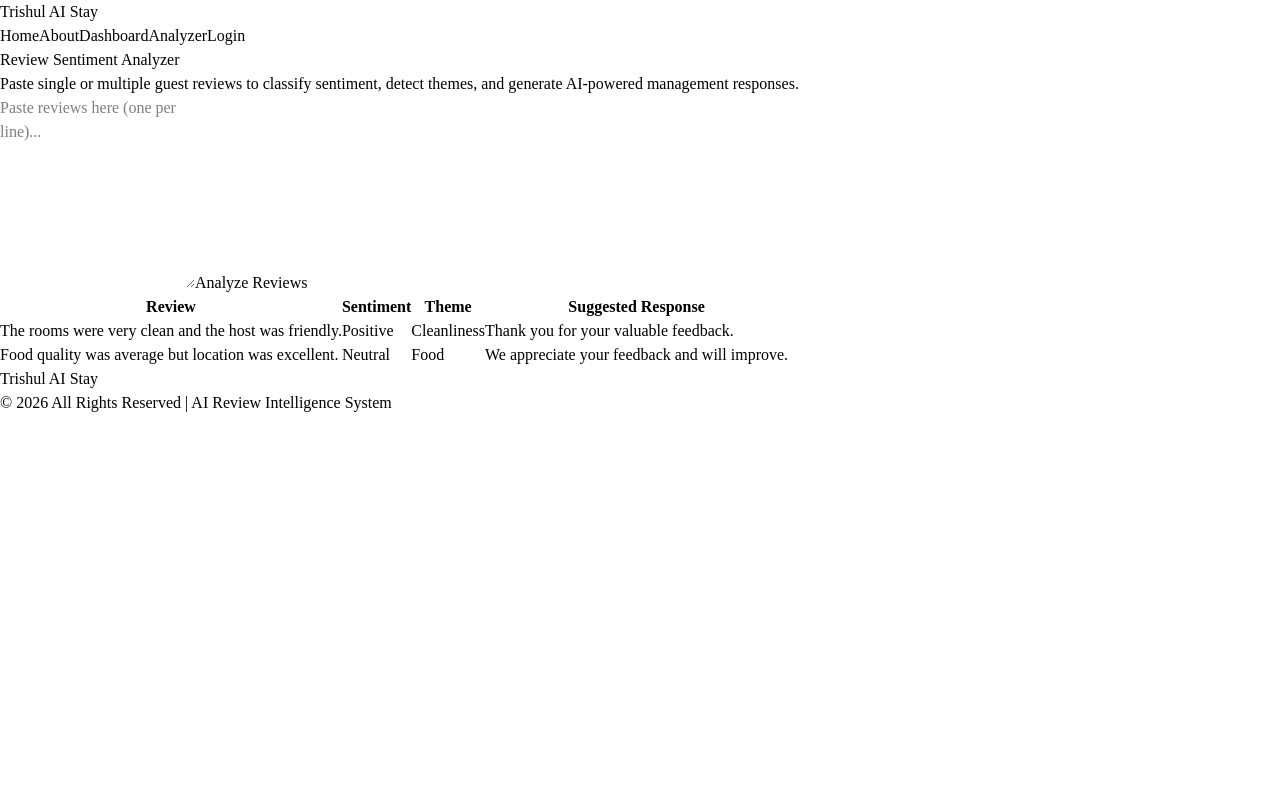
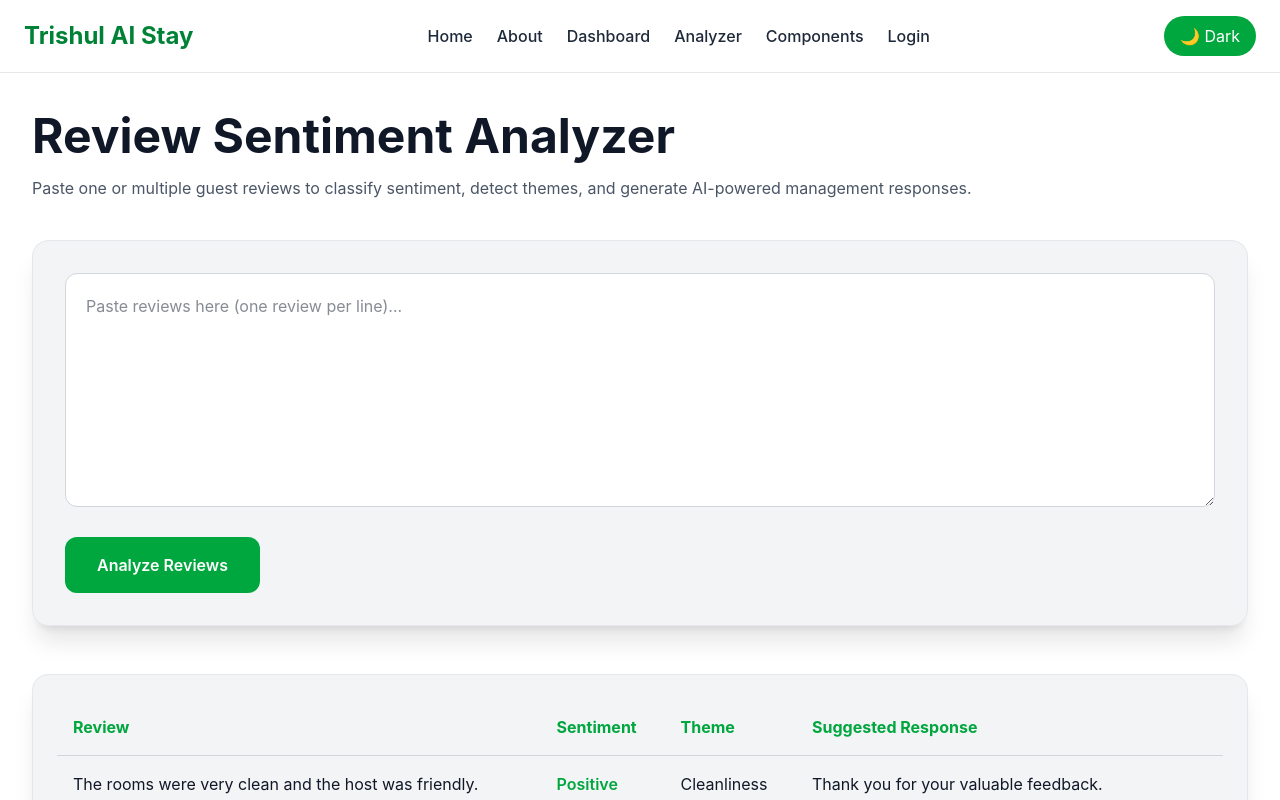
Before and after one commit to tejasw24/guestinsight-ai, a React (Vite) app: page /analyzer in a window 1280 px wide. Shown: the top 800 px of the page. Built offline with nearby package versions, Linux system fonts and the light colour scheme.

Commit message:
feat: add dark mode support and update UI

```diff
--- a/package.json
+++ b/package.json
@@ -10,9 +10,11 @@
     "preview": "vite preview"
   },
   "dependencies": {
+    "@tailwindcss/vite": "^4.3.1",
     "react": "^19.2.6",
     "react-dom": "^19.2.6",
-    "react-router-dom": "^7.18.0"
+    "react-router-dom": "^7.18.0",
+    "tailwindcss": "^4.3.1"
   },
   "devDependencies": {
     "@eslint/js": "^10.0.1",
--- a/src/App.jsx
+++ b/src/App.jsx
@@ -1,4 +1,5 @@
 import { BrowserRouter, Routes, Route } from "react-router-dom";
+import { useEffect, useState } from "react";
 
 import Home from "./pages/Home";
 import About from "./pages/About";
@@ -8,22 +9,29 @@ import Analyzer from "./pages/Analyzer";
 import ComponentDemo from "./pages/ComponentDemo";
 
 function App() {
+  const [darkMode, setDarkMode] = useState(() => {
+    return localStorage.getItem("theme") === "dark";
+  });
+
+  useEffect(() => {
+    if (darkMode) {
+      document.documentElement.classList.add("dark");
+      localStorage.setItem("theme", "dark");
+    } else {
+      document.documentElement.classList.remove("dark");
+      localStorage.setItem("theme", "light");
+    }
+  }, [darkMode]);
+
   return (
     <BrowserRouter>
       <Routes>
-
-        <Route path="/" element={<Home />} />
-
-        <Route path="/about" element={<About />} />
-
-        <Route path="/dashboard" element={<Dashboard />} />
-
-        <Route path="/login" element={<Login />} />
-
-        <Route path="/analyzer" element={<Analyzer />} />
-
-        <Route path="/components" element={<ComponentDemo />} />
-
+        <Route path="/" element={<Home darkMode={darkMode} setDarkMode={setDarkMode} />} />
+        <Route path="/about" element={<About darkMode={darkMode} setDarkMode={setDarkMode} />} />
+        <Route path="/dashboard" element={<Dashboard darkMode={darkMode} setDarkMode={setDarkMode} />} />
+        <Route path="/login" element={<Login darkMode={darkMode} setDarkMode={setDarkMode} />} />
+        <Route path="/analyzer" element={<Analyzer darkMode={darkMode} setDarkMode={setDarkMode} />} />
+        <Route path="/components" element={<ComponentDemo darkMode={darkMode} setDarkMode={setDarkMode} />} />
       </Routes>
     </BrowserRouter>
   );
--- a/src/components/Navbar.jsx
+++ b/src/components/Navbar.jsx
@@ -1,30 +1,28 @@
 import { Link } from "react-router-dom";
 
-function Navbar() {
+function Navbar({ darkMode, setDarkMode }) {
     return (
-        <nav className="fixed top-0 w-full z-50 backdrop-blur-md bg-white/10 border-b border-white/20">
-            <div className="max-w-7xl mx-auto flex justify-between items-center px-8 py-4">
-                <h1 className="text-2xl font-bold text-white tracking-wide">
+        <nav className="fixed top-0 w-full z-50 backdrop-blur-md bg-white/80 dark:bg-black/40 border-b border-gray-200 dark:border-white/20">
+            <div className="max-w-7xl mx-auto flex justify-between items-center px-6 py-4">
+                <h1 className="text-xl md:text-2xl font-bold text-green-700 dark:text-white">
                     Trishul AI Stay
                 </h1>
 
-                <div className="flex gap-8 text-white font-medium">
-                    <Link to="/" className="hover:text-green-300 transition">
-                        Home
-                    </Link>
-                    <Link to="/about" className="hover:text-green-300 transition">
-                        About
-                    </Link>
-                    <Link to="/dashboard" className="hover:text-green-300 transition">
-                        Dashboard
-                    </Link>
-                    <Link to="/analyzer" className="hover:text-green-300 transition">
-                        Analyzer
-                    </Link>
-                    <Link to="/login" className="hover:text-green-300 transition">
-                        Login
-                    </Link>
+                <div className="hidden md:flex gap-6 text-gray-800 dark:text-white font-medium">
+                    <Link to="/" className="hover:text-green-500">Home</Link>
+                    <Link to="/about" className="hover:text-green-500">About</Link>
+                    <Link to="/dashboard" className="hover:text-green-500">Dashboard</Link>
+                    <Link to="/analyzer" className="hover:text-green-500">Analyzer</Link>
+                    <Link to="/components" className="hover:text-green-500">Components</Link>
+                    <Link to="/login" className="hover:text-green-500">Login</Link>
                 </div>
+
+                <button
+                    onClick={() => setDarkMode(!darkMode)}
+                    className="px-4 py-2 rounded-full bg-green-600 text-white hover:bg-green-700 transition"
+                >
+                    {darkMode ? "☀️ Light" : "🌙 Dark"}
+                </button>
             </div>
         </nav>
     );
--- a/src/pages/About.jsx
+++ b/src/pages/About.jsx
@@ -1,21 +1,45 @@
 import Navbar from "../components/Navbar";
 import Footer from "../components/Footer";
 
-function About() {
+function About({ darkMode, setDarkMode }) {
     return (
-        <div className="bg-gray-950 min-h-screen text-white">
-            <Navbar />
+        <div className="bg-white dark:bg-gray-950 min-h-screen text-gray-900 dark:text-white">
+            <Navbar darkMode={darkMode} setDarkMode={setDarkMode} />
 
             <div className="max-w-6xl mx-auto px-8 py-32">
                 <h1 className="text-5xl font-bold mb-8">
                     About the Project
                 </h1>
 
-                <p className="text-gray-300 text-lg leading-relaxed">
-                    This AI-powered sentiment classifier helps Trishul Eco-Homestays
-                    analyze guest reviews efficiently by detecting sentiment, identifying
-                    review themes, and generating instant management responses.
-                </p>
+                <div className="bg-gray-100 dark:bg-white/10 backdrop-blur-lg rounded-2xl p-8 shadow-xl border border-gray-200 dark:border-white/20">
+                    <p className="text-lg leading-relaxed text-gray-700 dark:text-gray-300">
+                        <span className="font-semibold text-green-600">
+                            GuestInsight AI
+                        </span>{" "}
+                        is an AI-powered web application developed to help Trishul
+                        Eco-Homestays efficiently analyze guest reviews collected from
+                        multiple booking platforms.
+                    </p>
+
+                    <p className="mt-6 text-lg leading-relaxed text-gray-700 dark:text-gray-300">
+                        The system automatically classifies reviews into
+                        <span className="font-semibold"> Positive</span>,
+                        <span className="font-semibold"> Neutral</span>, or
+                        <span className="font-semibold"> Negative</span> sentiments,
+                        identifies the primary review theme such as Food, Host,
+                        Cleanliness, Location, Value, or Experience, and generates an
+                        AI-assisted management response.
+                    </p>
+
+                    <p className="mt-6 text-lg leading-relaxed text-gray-700 dark:text-gray-300">
+                        This project is built using
+                        <span className="font-semibold"> React</span>,
+                        <span className="font-semibold"> Tailwind CSS</span>, and will
+                        be extended with an
+                        <span className="font-semibold"> Express.js REST API</span> and
+                        AI integration in the upcoming development phases.
+                    </p>
+                </div>
             </div>
 
             <Footer />
--- a/src/pages/Analyzer.jsx
+++ b/src/pages/Analyzer.jsx
@@ -1,54 +1,54 @@
 import Navbar from "../components/Navbar";
 import Footer from "../components/Footer";
 
-function Analyzer() {
+function Analyzer({ darkMode, setDarkMode }) {
     const sampleResults = [
         {
             review: "The rooms were very clean and the host was friendly.",
             sentiment: "Positive",
             theme: "Cleanliness",
-            response: "Thank you for your valuable feedback."
+            response: "Thank you for your valuable feedback.",
         },
         {
             review: "Food quality was average but location was excellent.",
             sentiment: "Neutral",
             theme: "Food",
-            response: "We appreciate your feedback and will improve."
-        }
+            response: "We appreciate your feedback and will improve.",
+        },
     ];
 
     return (
-        <div className="bg-gray-950 min-h-screen text-white">
-            <Navbar />
+        <div className="bg-white dark:bg-gray-950 min-h-screen text-gray-900 dark:text-white">
+            <Navbar darkMode={darkMode} setDarkMode={setDarkMode} />
 
             <div className="max-w-7xl mx-auto px-8 py-28">
                 <h1 className="text-5xl font-bold mb-4">
                     Review Sentiment Analyzer
                 </h1>
 
-                <p className="text-gray-400 mb-10">
-                    Paste single or multiple guest reviews to classify sentiment,
+                <p className="text-gray-600 dark:text-gray-400 mb-10">
+                    Paste one or multiple guest reviews to classify sentiment,
                     detect themes, and generate AI-powered management responses.
                 </p>
 
                 {/* Input Section */}
-                <div className="bg-white/10 backdrop-blur-lg rounded-2xl p-8 mb-12 shadow-lg">
+                <div className="bg-gray-100 dark:bg-white/10 backdrop-blur-lg rounded-2xl p-8 mb-12 shadow-xl border border-gray-200 dark:border-white/20">
                     <textarea
                         rows="8"
-                        placeholder="Paste reviews here (one per line)..."
-                        className="w-full p-5 rounded-xl bg-black/30 border border-white/20 outline-none"
-                    ></textarea>
+                        placeholder="Paste reviews here (one review per line)..."
+                        className="w-full p-5 rounded-xl bg-white dark:bg-black/30 border border-gray-300 dark:border-white/20 outline-none focus:ring-2 focus:ring-green-500"
+                    />
 
-                    <button className="mt-6 bg-green-500 hover:bg-green-600 px-8 py-4 rounded-xl font-semibold transition">
+                    <button className="mt-6 bg-green-600 hover:bg-green-700 text-white px-8 py-4 rounded-xl font-semibold transition duration-300">
                         Analyze Reviews
                     </button>
                 </div>
 
                 {/* Results Table */}
-                <div className="overflow-x-auto bg-white/10 rounded-2xl p-6 shadow-lg">
+                <div className="overflow-x-auto bg-gray-100 dark:bg-white/10 rounded-2xl p-6 shadow-xl border border-gray-200 dark:border-white/20">
                     <table className="w-full text-left border-collapse">
                         <thead>
-                            <tr className="border-b border-white/20 text-green-400">
+                            <tr className="border-b border-gray-300 dark:border-white/20 text-green-600">
                                 <th className="p-4">Review</th>
                                 <th className="p-4">Sentiment</th>
                                 <th className="p-4">Theme</th>
@@ -58,10 +58,25 @@ function Analyzer() {
 
                         <tbody>
                             {sampleResults.map((item, index) => (
-                                <tr key={index} className="border-b border-white/10">
+                                <tr
+                                    key={index}
+                                    className="border-b border-gray-200 dark:border-white/10"
+                                >
                                     <td className="p-4">{item.review}</td>
-                                    <td className="p-4">{item.sentiment}</td>
+
+                                    <td
+                                        className={`p-4 font-semibold ${item.sentiment === "Positive"
+                                                ? "text-green-600"
+                                                : item.sentiment === "Negative"
+                                                    ? "text-red-500"
+                                                    : "text-yellow-500"
+                                            }`}
+                                    >
+                                        {item.sentiment}
+                                    </td>
+
                                     <td className="p-4">{item.theme}</td>
+
                                     <td className="p-4">{item.response}</td>
                                 </tr>
                             ))}
--- a/src/pages/ComponentDemo.jsx
+++ b/src/pages/ComponentDemo.jsx
@@ -3,58 +3,42 @@ import { useState } from "react";
 import Navbar from "../components/Navbar";
 import Footer from "../components/Footer";
 
-import {
-    Button,
-    Input,
-    Modal,
-    Toast,
-    Loader,
-} from "../components/ui";
+import { Button, Input, Modal, Toast, Loader } from "../components/ui";
 
-function ComponentDemo() {
+function ComponentDemo({ darkMode, setDarkMode }) {
     const [showModal, setShowModal] = useState(false);
     const [showToast, setShowToast] = useState(false);
 
     return (
-        <>
-            <Navbar />
+        <div className="bg-white dark:bg-gray-950 min-h-screen text-gray-900 dark:text-white">
+            <Navbar darkMode={darkMode} setDarkMode={setDarkMode} />
 
-            <div className="min-h-screen p-10 bg-slate-100">
-
-                <h1 className="text-4xl font-bold mb-8">
+            <div className="max-w-6xl mx-auto px-8 py-32">
+                <h1 className="text-4xl font-bold mb-4">
                     UI Component Showcase
                 </h1>
 
-                {/* Button */}
-                <div className="mb-8">
-                    <h2 className="font-semibold mb-2">Button</h2>
+                <p className="text-gray-600 dark:text-gray-400 mb-10">
+                    Demo page showing reusable UI components used in the project.
+                </p>
 
-                    <Button
-                        variant="primary"
-                        onClick={() => alert("Button Clicked")}
-                    >
+                <div className="grid md:grid-cols-2 gap-8">
+                    <div className="bg-gray-100 dark:bg-white/10 p-6 rounded-2xl border border-gray-200 dark:border-white/20">
+                        <h2 className="font-semibold mb-4">Button</h2>
+                        <Button variant="primary" onClick={() => alert("Button Clicked")}>
                             Analyze Reviews
                         </Button>
                     </div>
 
-                {/* Input */}
-                <div className="mb-8 max-w-md">
-                    <h2 className="font-semibold mb-2">Input</h2>
-
-                    <Input
-                        label="Guest Review"
-                        placeholder="Paste review here..."
-                    />
+                    <div className="bg-gray-100 dark:bg-white/10 p-6 rounded-2xl border border-gray-200 dark:border-white/20">
+                        <h2 className="font-semibold mb-4">Input</h2>
+                        <Input label="Guest Review" placeholder="Paste review here..." />
                     </div>
 
-                {/* Modal */}
-                <div className="mb-8">
-                    <h2 className="font-semibold mb-2">Modal</h2>
+                    <div className="bg-gray-100 dark:bg-white/10 p-6 rounded-2xl border border-gray-200 dark:border-white/20">
+                        <h2 className="font-semibold mb-4">Modal</h2>
 
-                    <Button
-                        variant="secondary"
-                        onClick={() => setShowModal(true)}
-                    >
+                        <Button variant="secondary" onClick={() => setShowModal(true)}>
                             Open Modal
                         </Button>
 
@@ -63,48 +47,37 @@ function ComponentDemo() {
                             onClose={() => setShowModal(false)}
                             title="Review Details"
                         >
-                        <p>
-                            Sample review details displayed inside modal.
-                        </p>
+                            <p>Sample review details displayed inside modal.</p>
                         </Modal>
                     </div>
 
-                {/* Toast */}
-                <div className="mb-8">
-                    <h2 className="font-semibold mb-2">Toast</h2>
+                    <div className="bg-gray-100 dark:bg-white/10 p-6 rounded-2xl border border-gray-200 dark:border-white/20">
+                        <h2 className="font-semibold mb-4">Toast</h2>
 
                         <Button
                             variant="primary"
                             onClick={() => {
                                 setShowToast(true);
-
-                            setTimeout(() => {
-                                setShowToast(false);
-                            }, 3000);
+                                setTimeout(() => setShowToast(false), 3000);
                             }}
                         >
                             Show Toast
                         </Button>
 
                         {showToast && (
-                        <Toast
-                            message="Review analyzed successfully!"
-                            type="success"
-                        />
+                            <Toast message="Review analyzed successfully!" type="success" />
                         )}
                     </div>
 
-                {/* Loader */}
-                <div className="mb-8">
-                    <h2 className="font-semibold mb-2">Loader</h2>
-
+                    <div className="bg-gray-100 dark:bg-white/10 p-6 rounded-2xl border border-gray-200 dark:border-white/20">
+                        <h2 className="font-semibold mb-4">Loader</h2>
                         <Loader />
                     </div>
-
+                </div>
             </div>
 
             <Footer />
-        </>
+        </div>
     );
 }
 
--- a/src/pages/Home.jsx
+++ b/src/pages/Home.jsx
@@ -1,20 +1,22 @@
 import Navbar from "../components/Navbar";
 import Hero from "../components/Hero";
 import Card from "../components/Card";
+import Footer from "../components/Footer";
 
-function Home() {
+function Home({ darkMode, setDarkMode }) {
     return (
-        <div className="bg-gray-950 min-h-screen">
-            <Navbar />
+        <div className="bg-white dark:bg-gray-950 min-h-screen text-gray-900 dark:text-white">
+            <Navbar darkMode={darkMode} setDarkMode={setDarkMode} />
+
             <Hero />
 
-            {/* Features Section */}
             <section className="max-w-7xl mx-auto px-8 py-20">
                 <div className="text-center mb-14">
-                    <h2 className="text-4xl font-bold text-white mb-4">
+                    <h2 className="text-4xl font-bold text-gray-900 dark:text-white mb-4">
                         Core Features
                     </h2>
-                    <p className="text-gray-400">
+
+                    <p className="text-gray-600 dark:text-gray-400">
                         Advanced AI insights for smarter guest experience management.
                     </p>
                 </div>
@@ -39,6 +41,8 @@ function Home() {
                     />
                 </div>
             </section>
+
+            <Footer />
         </div>
     );
 }
--- a/src/pages/Login.jsx
+++ b/src/pages/Login.jsx
@@ -1,13 +1,13 @@
 import Navbar from "../components/Navbar";
 import Footer from "../components/Footer";
 
-function Login() {
+function Login({ darkMode, setDarkMode }) {
     return (
-        <div className="bg-gray-950 min-h-screen text-white">
-            <Navbar />
+        <div className="bg-white dark:bg-gray-950 min-h-screen text-gray-900 dark:text-white">
+            <Navbar darkMode={darkMode} setDarkMode={setDarkMode} />
 
             <div className="flex justify-center items-center py-32 px-6">
-                <div className="bg-white/10 backdrop-blur-lg p-10 rounded-2xl w-full max-w-md shadow-lg">
+                <div className="bg-gray-100 dark:bg-white/10 backdrop-blur-lg p-10 rounded-2xl w-full max-w-md shadow-xl border border-gray-200 dark:border-white/20">
                     <h1 className="text-4xl font-bold mb-8 text-center">
                         Login
                     </h1>
@@ -16,17 +16,18 @@ function Login() {
                         <input
                             type="email"
                             placeholder="Enter your email"
-                            className="w-full p-4 rounded-lg bg-black/30 border border-white/20"
+                            className="w-full p-4 rounded-lg bg-white dark:bg-black/30 border border-gray-300 dark:border-white/20 outline-none focus:ring-2 focus:ring-green-500"
                         />
 
                         <input
                             type="password"
                             placeholder="Enter your password"
-                            className="w-full p-4 rounded-lg bg-black/30 border border-white/20"
+                            className="w-full p-4 rounded-lg bg-white dark:bg-black/30 border border-gray-300 dark:border-white/20 outline-none focus:ring-2 focus:ring-green-500"
                         />
 
                         <button
-                            className="w-full bg-green-500 hover:bg-green-600 py-4 rounded-lg font-semibold transition"
+                            type="submit"
+                            className="w-full bg-green-600 hover:bg-green-700 text-white py-4 rounded-lg font-semibold transition duration-300"
                         >
                             Sign In
                         </button>
```
Also changed, not shown: src/pages/Dashboard.jsx (+24 -14 lines), vite.config.js (+4 -4 lines), tailwind.config.js (added), 1 other file (tests, documents, lock files or other folders). Lines whose indentation alone changed are shown as unchanged.
